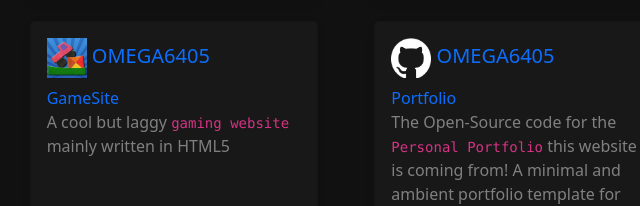
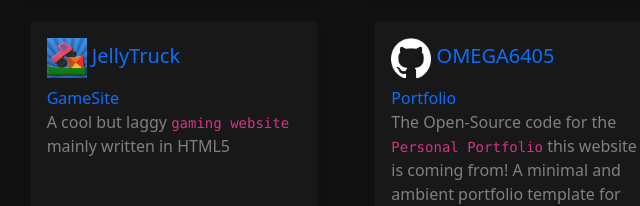
Before and after one commit to OM3GA6400/OM3GA6400.github.io, a plain HTML site: page index.html in a window 1280 px wide. Shown: the part 595-801 px from the top of the page, 450-1090 px from the left. Drawn offline with nearby package versions, Linux system fonts and the light colour scheme; a web font is replaced by a local one.

Commit message:
Update index.html

```diff
--- a/index.html
+++ b/index.html
@@ -125,7 +125,7 @@
                         <div class="card-body">
                             <a href="https://github.com/OMEGA6405/jelly-truck" target="_blank" rel="noopener noreferrer">
                               <h5 class="card-title"><img src="/assets/truckjelly.jpeg" width="40px">
-                                    OMEGA6405</h5> GameSite</h5>
+                                    JellyTruck</h5> GameSite</h5>
                                 <p class="card-text">A cool but laggy <code>gaming website</code> mainly written in HTML5</p>
                             </a>
                         </div>
```
